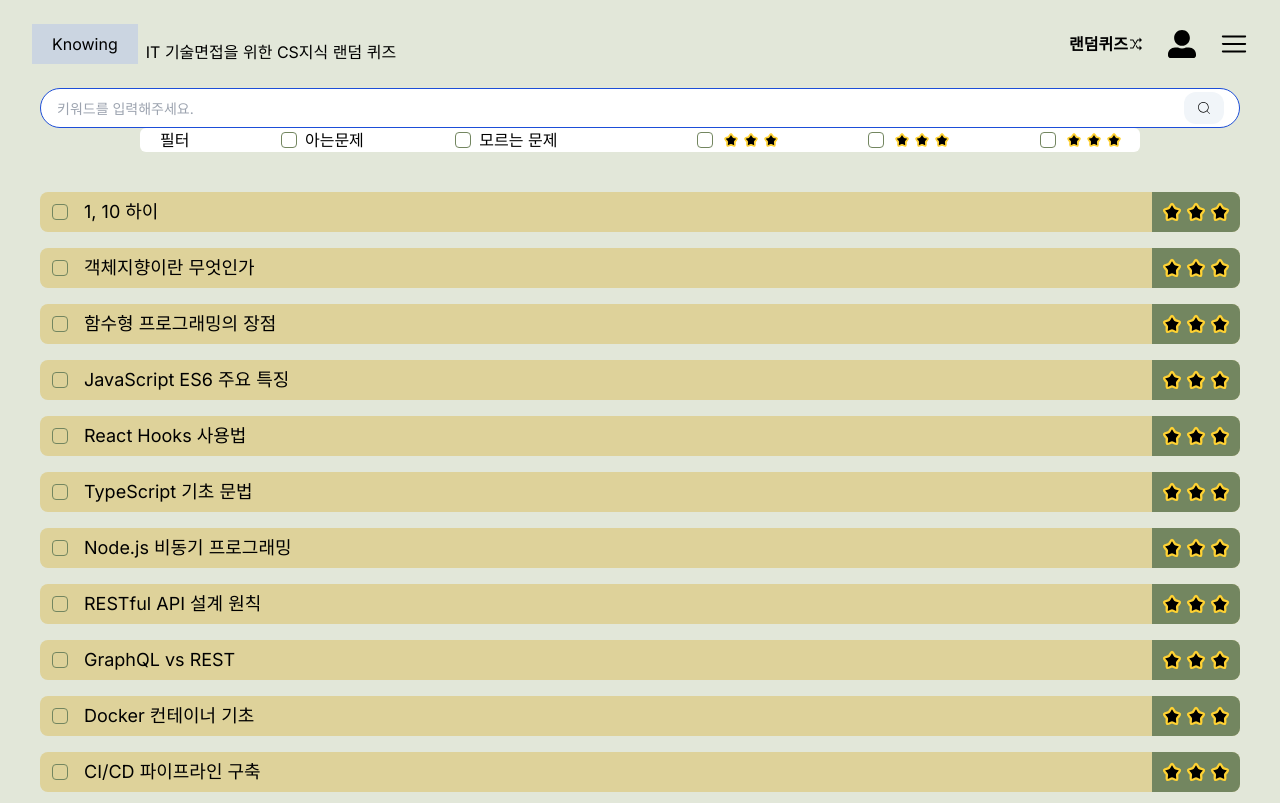
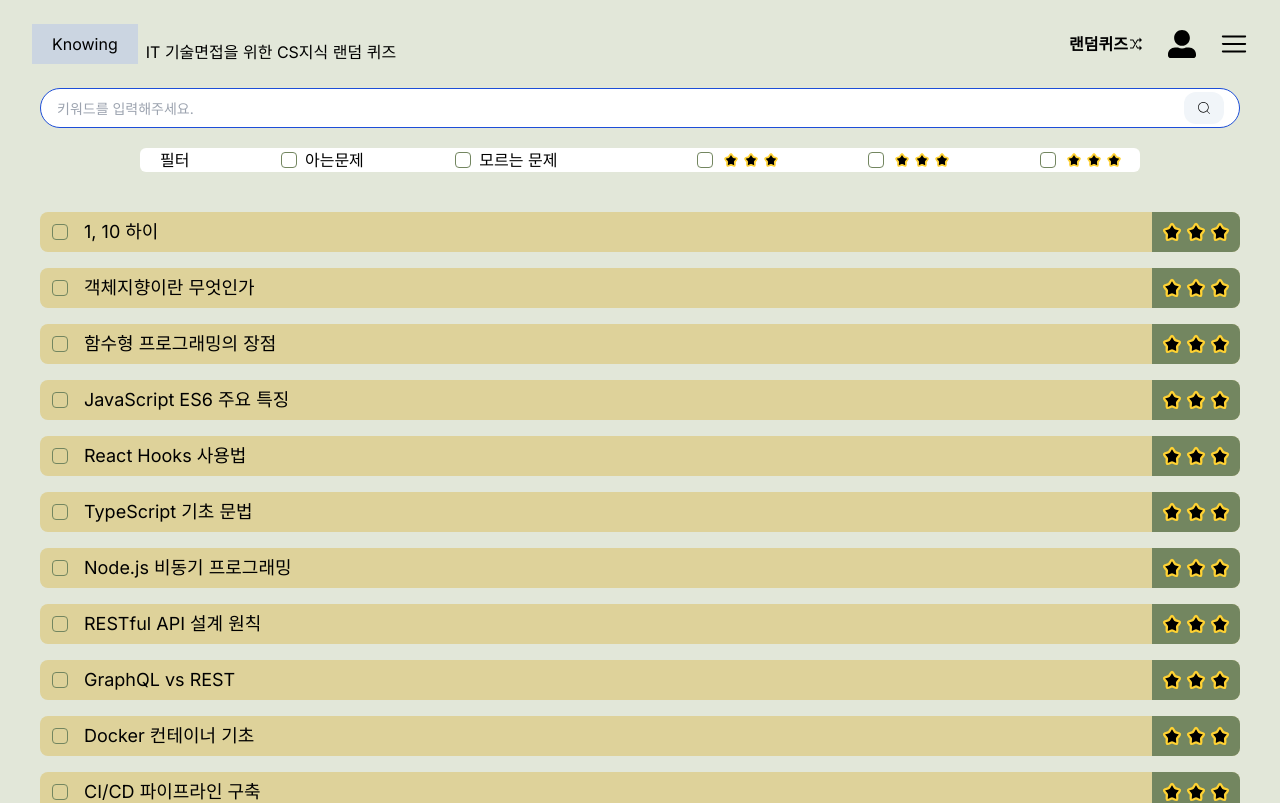
Before and after one commit to education-project-knowing/front-end, a Next.js app: page /questions in a window 1280 px wide. Shown: the top 803 px of the page. Built offline with nearby package versions, Linux system fonts and the light colour scheme.

Commit message:
feat: 디자인 수정

```diff
--- a/src/app/(after-login)/(quiz)/layout.tsx
+++ b/src/app/(after-login)/(quiz)/layout.tsx
@@ -1,6 +1,6 @@
 export default function Layout({ children }: { children: React.ReactNode }) {
   return (
-    <section className="w-full">
+    <section className="min-h-screen w-full">
       <div className="mx-auto max-w-[1200px]">{children}</div>
     </section>
   );
--- a/src/app/(after-login)/(quiz)/question-detail/[...id]/page.tsx
+++ b/src/app/(after-login)/(quiz)/question-detail/[...id]/page.tsx
@@ -1,4 +1,4 @@
-import RatingRadio from '@/app/(after-login)/(quiz)/question-detail/_components/RatingRadio';
+import RatingRadio from '@/app/(after-login)/(quiz)/question-detail/components/RatingRadio';
 
 export default function Page() {
   return (
--- a/src/app/(after-login)/(quiz)/questions/_components/CustomPagination.tsx
+++ b/src/app/(after-login)/(quiz)/questions/_components/CustomPagination.tsx
@@ -10,8 +10,6 @@ import {
   PaginationNext,
   PaginationPrevious,
 } from '@/components/ui/pagination';
-import { LocalIcon } from '@/asset/icon';
-
 interface IPaginationContent {
   totalItems?: number;
   itemsPerPage?: number;
--- a/src/app/(after-login)/(quiz)/questions/page.tsx
+++ b/src/app/(after-login)/(quiz)/questions/page.tsx
@@ -8,7 +8,6 @@ import SearchInput from '@/components/common/Monocles/SearchInput';
 import StarsRating from '@/app/(after-login)/(quiz)/questions/_components/StarsRating';
 import CustomPagination from '@/app/(after-login)/(quiz)/questions/_components/CustomPagination';
 import Link from 'next/link';
-import { zodResolver } from '@hookform/resolvers/zod';
 
 interface Item {
   id: number;
@@ -45,7 +44,6 @@ export default function Page() {
       console.error('Failed to fetch items:', error);
     }
   };
-
   const {
     register,
     handleSubmit,
@@ -54,6 +52,11 @@ export default function Page() {
     criteriaMode: 'all',
     mode: 'onBlur',
   });
+
+  const onHandleSubmit: any = async (data: any) => {
+    console.log(data);
+  };
+
   useEffect(() => {
     const page = Number(searchParams.get('page')) || 1;
     fetchItems(page);
@@ -62,14 +65,21 @@ export default function Page() {
   return (
     <div className="flex flex-col">
       {/* search box */}
-      <SearchInput />
+      <form
+        onSubmit={handleSubmit(onHandleSubmit)}
+        className="flex flex-col gap-5">
+        <SearchInput
+          {...register('searchInput')}
+          inputRef={register('searchInput').ref}
+        />
+
         {/* TODO: 이부분 전역 상태로 저장했다가
       추후 검색버튼 누르면 쿼리 스트링에 삽입, 이러면 서버 사이드 랜더링도 안깨짐.  */}
         {/* filter */}
-      <form className="mb-10 flex w-5/6 flex-col items-start justify-between gap-3 self-center justify-self-center text-nowrap rounded-md bg-white px-5 md:flex-row md:items-center">
+        <div className="mb-10 flex w-5/6 flex-col items-start justify-between gap-3 self-center justify-self-center text-nowrap rounded-md bg-white px-5 md:flex-row md:items-center">
           <p className="self-center md:self-start">필터</p>
           <div className="flex items-center">
-          <Checkbox />
+            <Checkbox {...register('knowing')} />
             <p className="ml-2">아는문제</p>
           </div>
           <div className="mr-12 flex items-center">
@@ -87,6 +97,7 @@ export default function Page() {
               />
             </div>
           ))}
+        </div>
       </form>
       {/* contents */}
       {items && items.length > 0 ? (
--- a/src/app/(before-login)/sign-up/page.tsx
+++ b/src/app/(before-login)/sign-up/page.tsx
@@ -201,8 +201,8 @@ const TimerInput = ({ errors }: { errors: any }) => {
 
 // 단계 정의
 const steps = [
+  { name: '약관 동의', component: dynamic(() => import('@/app/(before-login)/sign-up/components/TermsAgreement')) },
   { name: '회원 가입', component: PersonalInfo },
-  { name: '약관 동의', component: dynamic(() => import('@/app/(before-login)/sign-up/components/TermsAgreement')) },
 ];
 
 export default function SignupProcess() {
```
Also changed, not shown: src/app/(after-login)/(quiz)/question-detail/components/RatingRadio.tsx (renamed from src/app/(after-login)/(quiz)/question-detail/_components/RatingRadio.tsx). Lines whose indentation alone changed are shown as unchanged.
